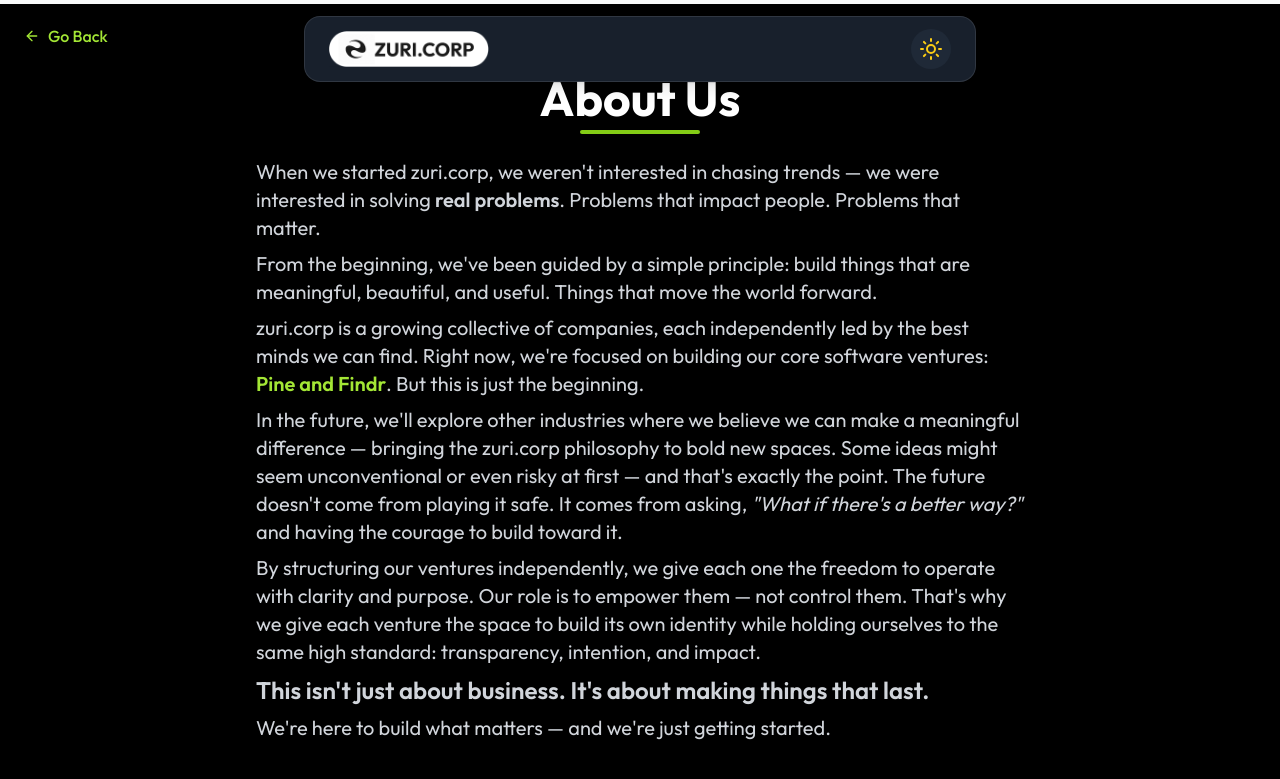
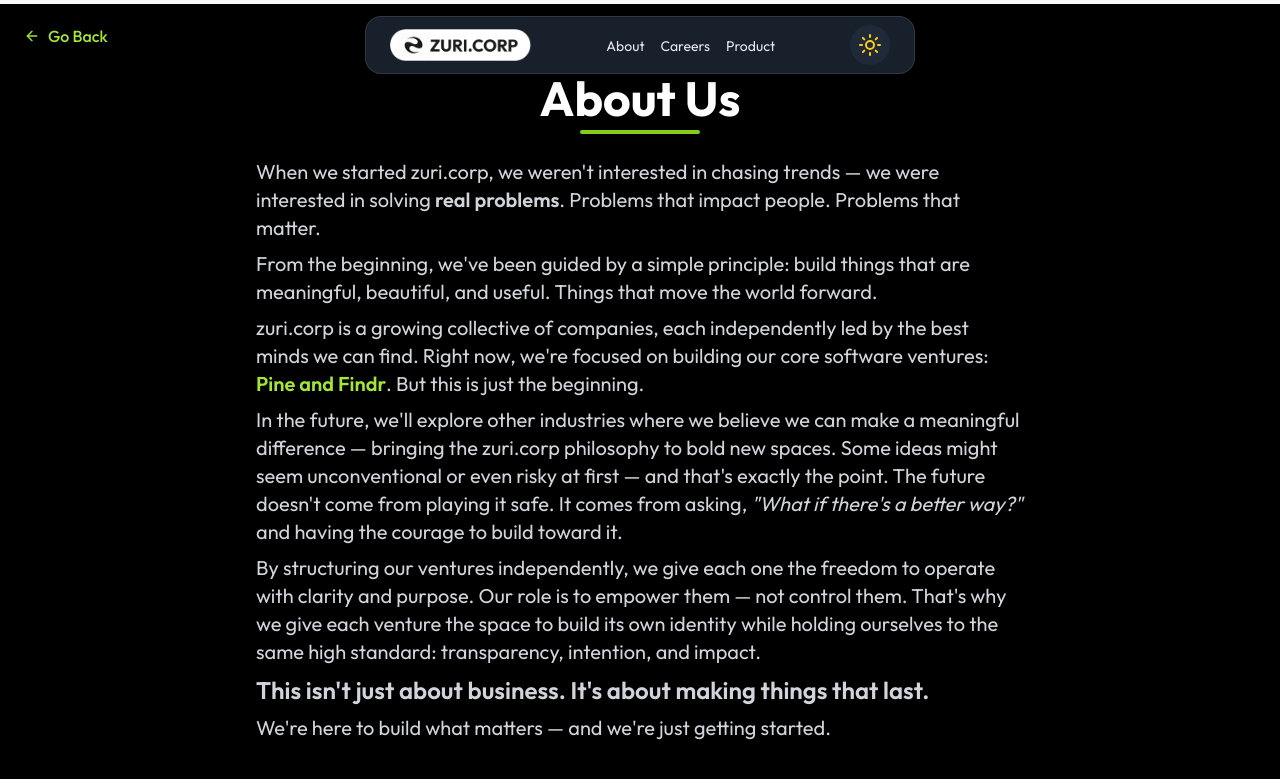
Before and after one commit to Oladotunlaniyan/zuri-landing, a React (Vite) app: page /about-us in a window 1280 px wide. Shown: the top 779 px of the page. Built offline with nearby package versions, Linux system fonts and the light colour scheme.

Commit message:
Made it more transparent and reduced the length

```diff
--- a/src/components/header.tsx
+++ b/src/components/header.tsx
@@ -1,13 +1,13 @@
-"use client"
+"use client";
 
-import { Moon, Sun } from "lucide-react"
-import { ScrollProgress } from "./eldoraui/scrollprogress"
-import logo from "../assets/logo.png"
-import { useThemeContext } from "../context/ThemeContext"
-import { Link } from "react-router"
+import { Moon, Sun } from "lucide-react";
+import { ScrollProgress } from "./eldoraui/scrollprogress";
+import logo from "../assets/logo.png";
+import { useThemeContext } from "../context/ThemeContext";
+import { Link } from "react-router";
 
 export default function Header() {
-  const { isDarkMode, setIsDarkMode } = useThemeContext()
+	const { isDarkMode, setIsDarkMode } = useThemeContext();
 
 	return (
 		<div>
@@ -15,7 +15,9 @@
 
 			{/* Navigation */}
 			<nav
-        className={`fixed top-4 left-1/2 transform -translate-x-1/2 z-50 w-full max-w-2xl px-6 ${isDarkMode ? "bg-gray-800/80" : "bg-gray-900/80"} backdrop-blur-md border border-white/10 rounded-2xl px-6 py-3 shadow-lg`}
+				className={`fixed top-4 left-1/2 transform -translate-x-1/2 z-50 max-w-xl w-[90vw] sm:w-[550px] px-2 sm:px-6 ${
+					isDarkMode ? "bg-gray-800/80" : "bg-gray-900/80"
+				} backdrop-blur-sm border border-white/10 rounded-2xl py-3 md:py-2 shadow-lg`}
 			>
 				<div className="flex items-center justify-between">
 					<div className="flex items-center">
@@ -23,8 +25,41 @@
 							<img
 								src={logo || "/placeholder.svg"}
 								alt="Zuri logo"
-                className="w-40 transition-transform duration-300 h-9 hover:scale-105"
+								className="h-8 transition-transform duration-300 w-30 hover:scale-105"
 							/>
+						</Link>
+					</div>
+
+					<div className="items-center hidden space-x-4 md:block">
+						<Link
+							to="/products"
+							className={`text-sm transition-colors duration-300 ${
+								isDarkMode
+									? "text-gray-200 hover:text-gray-100"
+									: "text-gray-800 hover:text-gray-700"
+							}`}
+						>
+							About
+						</Link>
+						<Link
+							to="/about"
+							className={`text-sm transition-colors duration-300 ${
+								isDarkMode
+									? "text-gray-200 hover:text-gray-100"
+									: "text-gray-800 hover:text-gray-700"
+							}`}
+						>
+							Careers
+						</Link>
+						<Link
+							to="/contact"
+							className={`text-sm transition-colors duration-300 ${
+								isDarkMode
+									? "text-gray-200 hover:text-gray-100"
+									: "text-gray-800 hover:text-gray-700"
+							}`}
+						>
+							Product
 						</Link>
 					</div>
 
@@ -35,12 +70,18 @@
 								? "bg-gray-800 text-yellow-400 hover:bg-gray-700"
 								: "bg-gray-100 text-gray-600 hover:bg-gray-200"
 						}`}
-            aria-label={isDarkMode ? "Switch to light mode" : "Switch to dark mode"}
+						aria-label={
+							isDarkMode ? "Switch to light mode" : "Switch to dark mode"
+						}
 					>
-            {isDarkMode ? <Sun className="w-6 h-6" /> : <Moon className="w-5 h-5" />}
+						{isDarkMode ? (
+							<Sun className="w-6 h-6" />
+						) : (
+							<Moon className="w-5 h-5" />
+						)}
 					</button>
 				</div>
 			</nav>
 		</div>
-  )
+	);
 }
```
Lines whose indentation alone changed are shown as unchanged.
